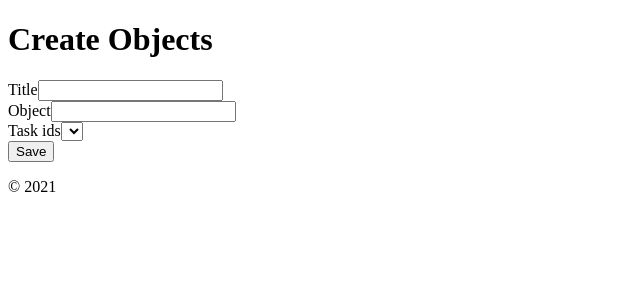
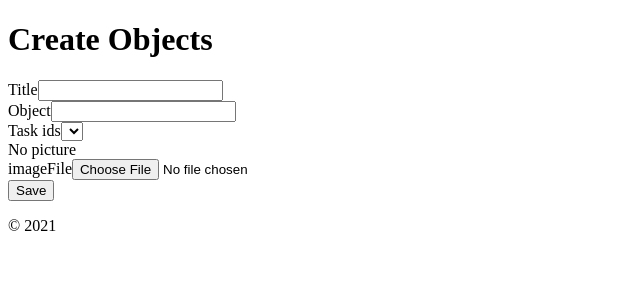
Before and after one commit to ykweb/radev.loc, a Yii app: template backend/views/object/create.php in a window 1280 px wide. Shown: the top 300 px of the page, without its empty margins (0-640 px from the left). Run offline with PHP 8.4 and a stand-in for Yii, Linux system fonts and the light colour scheme; the template is opened without the code that fills it, so the values that code supplies are empty; form fields are guessed from the names that the template uses; some libraries are stand-ins or nearby versions.

Commit message:
upload image file to Object

```diff
--- a/backend/controllers/ObjectController.php
+++ b/backend/controllers/ObjectController.php
@@ -8,6 +8,7 @@ use common\models\ObjectsSearch;
 use yii\web\Controller;
 use yii\web\NotFoundHttpException;
 use yii\filters\VerbFilter;
+use yii\web\UploadedFile;
 
 /**
  * ObjectController implements the CRUD actions for Objects model.
@@ -87,6 +88,11 @@ class ObjectController extends Controller
         $model = $this->findModel($id);
 
         if ($model->load(Yii::$app->request->post()) && $model->save()) {
+
+            $model->_imageFile = UploadedFile::getInstance($model, '_imageFile');
+            if ($model->uploadImage()===false) {
+
+            }
             return $this->redirect(['update', 'id' => $model->id]);
         }
 
--- a/backend/views/object/_form.php
+++ b/backend/views/object/_form.php
@@ -14,8 +14,11 @@ use common\models\Task;
 
     <?php $form = ActiveForm::begin(); ?>
 
+    <div class="row">
+        <div class="col-md-12">
             <?= $form->field($model, 'title')->textInput(['maxlength' => true]) ?>
-
+        </div>
+        <div class="col-md-6">
             <?= $form->field($model, 'object_id')->widget(Select2::classname(), [
                 'data' => $model->listOtherObjects,
                 'options' => ['placeholder' => 'Select parent object'],
@@ -23,8 +26,23 @@ use common\models\Task;
                     'allowClear' => true
                 ],
             ]) ?>
+        </div>
+        <div class="col-md-6">
+            <?= $form->field($model, 'task_ids')->dropDownList(Task::getDropdownListAll(), ['multiple' => true]) ?>
+        </div>
+        <div class="col-md-12">
+            <?= $model->img? Html::img($model->img,['style'=>'max-width:500px']) : 'No picture' ?>
+            <?= $form->field($model, '_imageFile')->fileInput() ?>
+        </div>
 
-    <?= $form->field($model, 'task_ids')->dropDownList(Task::getDropdownListAll(), ['multiple' => true]) ?>
+    </div>
+
+
+
+
+
+
+
 
     <div class="form-group">
         <?= Html::submitButton('Save', ['class' => 'btn btn-success']) ?>
```
Also changed, not shown: common/models/Objects.php (+52 -1 lines). Lines whose indentation alone changed are shown as unchanged.
